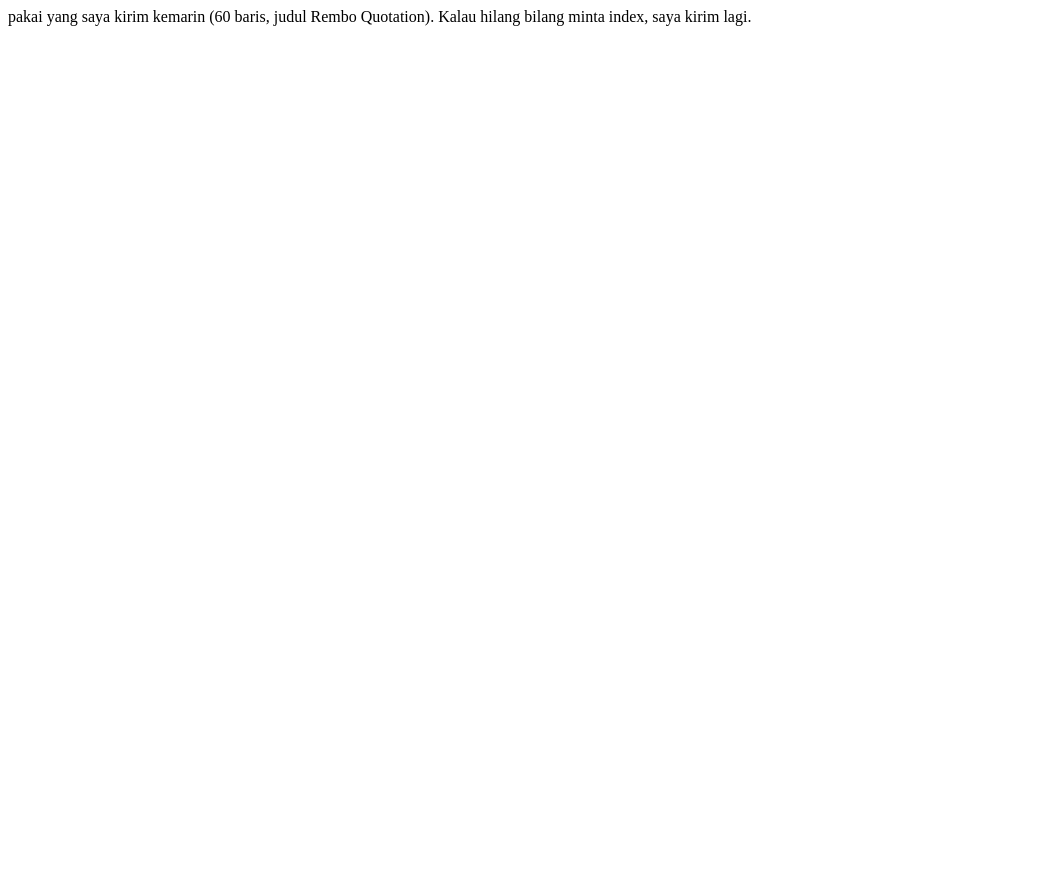
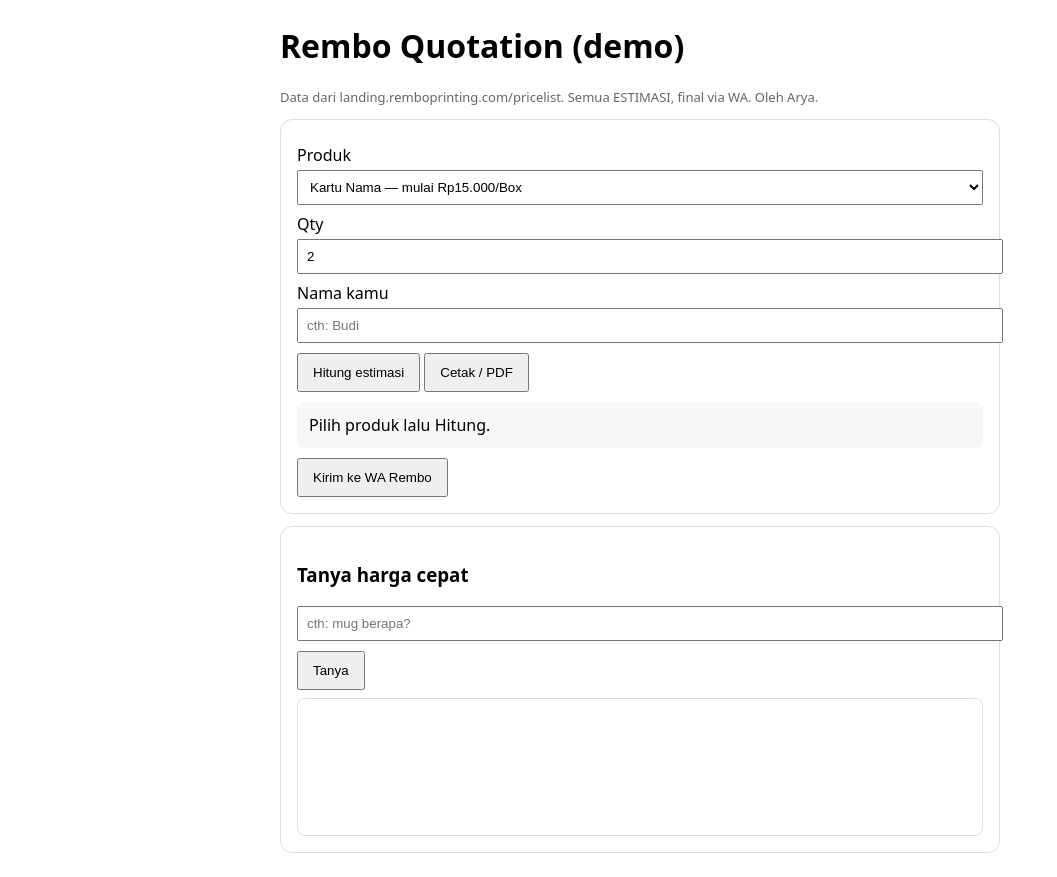
Before and after one commit to padit8035-glitch/p2-quotation-rembo, a plain HTML site: page index.html in a window 1280 px wide. Shown: the whole page, without its empty margins (0-1057 px from the left). Before the commit the page ends 800 px from the top, so only its background shows below. Drawn offline with Linux system fonts and the light colour scheme.

Commit message:
fix(p2): index.html beneran

```diff
--- a/index.html
+++ b/index.html
@@ -1 +1,54 @@
-pakai yang saya kirim kemarin (60 baris, judul Rembo Quotation). Kalau hilang bilang minta index, saya kirim lagi.
+<!doctype html>
+<html lang="id">
+<head>
+<meta charset="utf-8"><meta name="viewport" content="width=device-width,initial-scale=1">
+<title>Rembo Quotation Generator — demo Arya</title>
+<style>
+body{font-family:system-ui;max-width:720px;margin:24px auto;padding:0 16px}
+.card{border:1px solid #ddd;border-radius:12px;padding:16px;margin:12px 0}
+label{display:block;margin:8px 0 4px}select,input{width:100%;padding:8px}
+button{padding:10px 14px;margin-top:10px;cursor:pointer}
+#out{white-space:pre-line;background:#f7f7f7;padding:12px;border-radius:8px}
+#chat{border:1px solid #ddd;border-radius:8px;padding:8px;min-height:120px;margin-top:8px}
+.small{color:#666;font-size:13px}
+</style>
+</head>
+<body>
+<h1>Rembo Quotation (demo)</h1>
+<p class="small">Data dari landing.remboprinting.com/pricelist. Semua ESTIMASI, final via WA. Oleh Arya.</p>
+<div class="card">
+<label>Produk</label><select id="prod"></select>
+<label>Qty</label><input id="qty" type="number" value="2" min="1">
+<label>Nama kamu</label><input id="nama" placeholder="cth: Budi">
+<button onclick="hitung()">Hitung estimasi</button>
+<button onclick="cetak()">Cetak / PDF</button>
+<div id="out" style="margin-top:10px">Pilih produk lalu Hitung.</div>
+<a id="wa" href="#" target="_blank"><button>Kirim ke WA Rembo</button></a>
+</div>
+<div class="card">
+<h3>Tanya harga cepat</h3>
+<input id="q" placeholder="cth: mug berapa?"><button onclick="tanya()">Tanya</button>
+<div id="chat"></div>
+</div>
+<script src="./data.js"></script>
+<script src="./quote.js"></script>
+<script>
+const sel = document.getElementById('prod');
+window.PRODUCTS.forEach(p => { const o = document.createElement('option'); o.value = p.id; o.textContent = `${p.name} — mulai Rp${p.base.toLocaleString('id-ID')}/${p.unit}`; sel.appendChild(o); });
+function rp(n){ return "Rp" + n.toLocaleString("id-ID"); }
+function hitung(){
+  const r = window.calcQuote({ productId: sel.value, qty: document.getElementById('qty').value });
+  const nama = document.getElementById('nama').value;
+  if (!r.ok) { document.getElementById('out').textContent = "GAGAL: " + r.message; }
+  else { document.getElementById('out').textContent = `${r.product} x${r.qty} ${r.unit}\nSatuan: ${rp(r.base)}\nESTIMASI TOTAL: ${rp(r.total)}\n${r.note}`; }
+  document.getElementById('wa').href = window.buildWA(r, nama);
+}
+function cetak(){ window.print(); }
+function tanya(){
+  const q = document.getElementById('q').value;
+  const a = window.answerRembo(q);
+  document.getElementById('chat').innerHTML += `<div><b>Kamu:</b> ${q}</div><div>${a}</div><hr>`;
+}
+</script>
+</body>
+</html>
```
